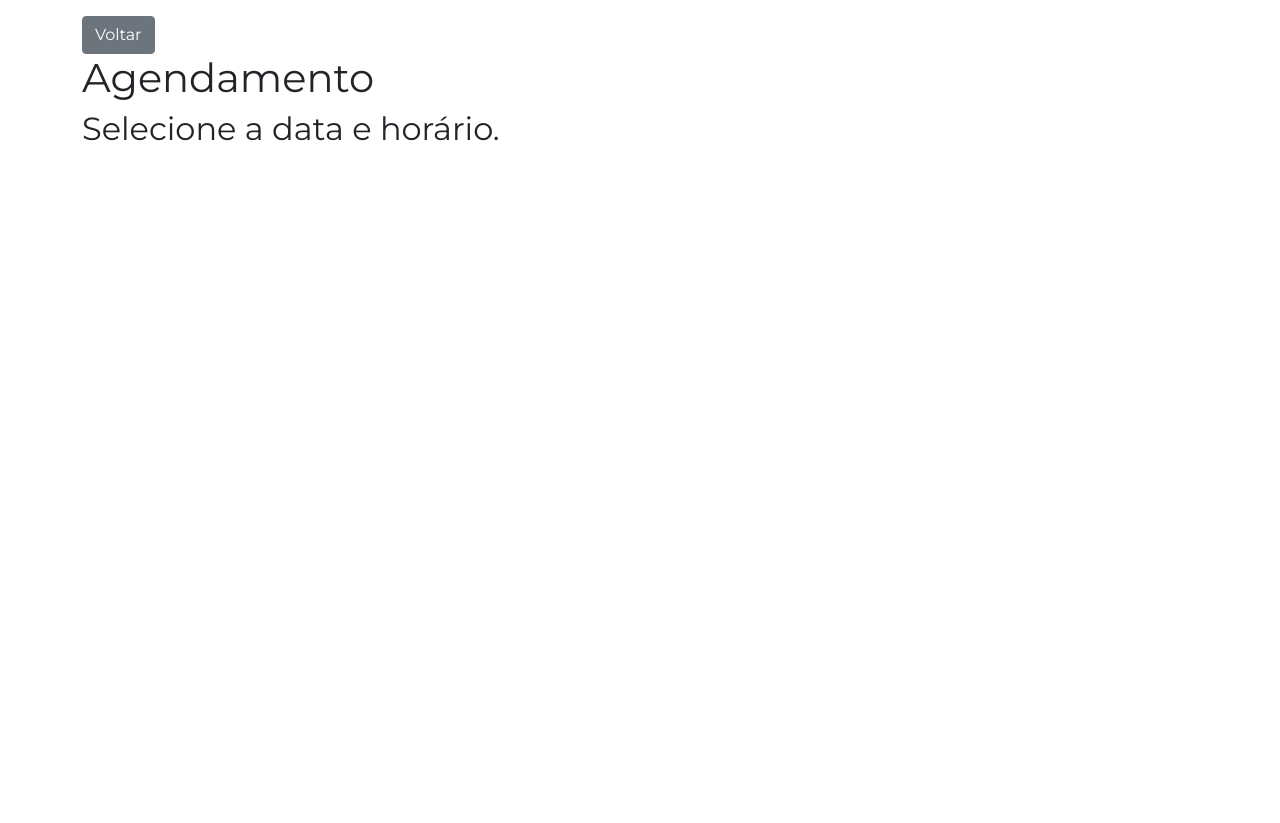
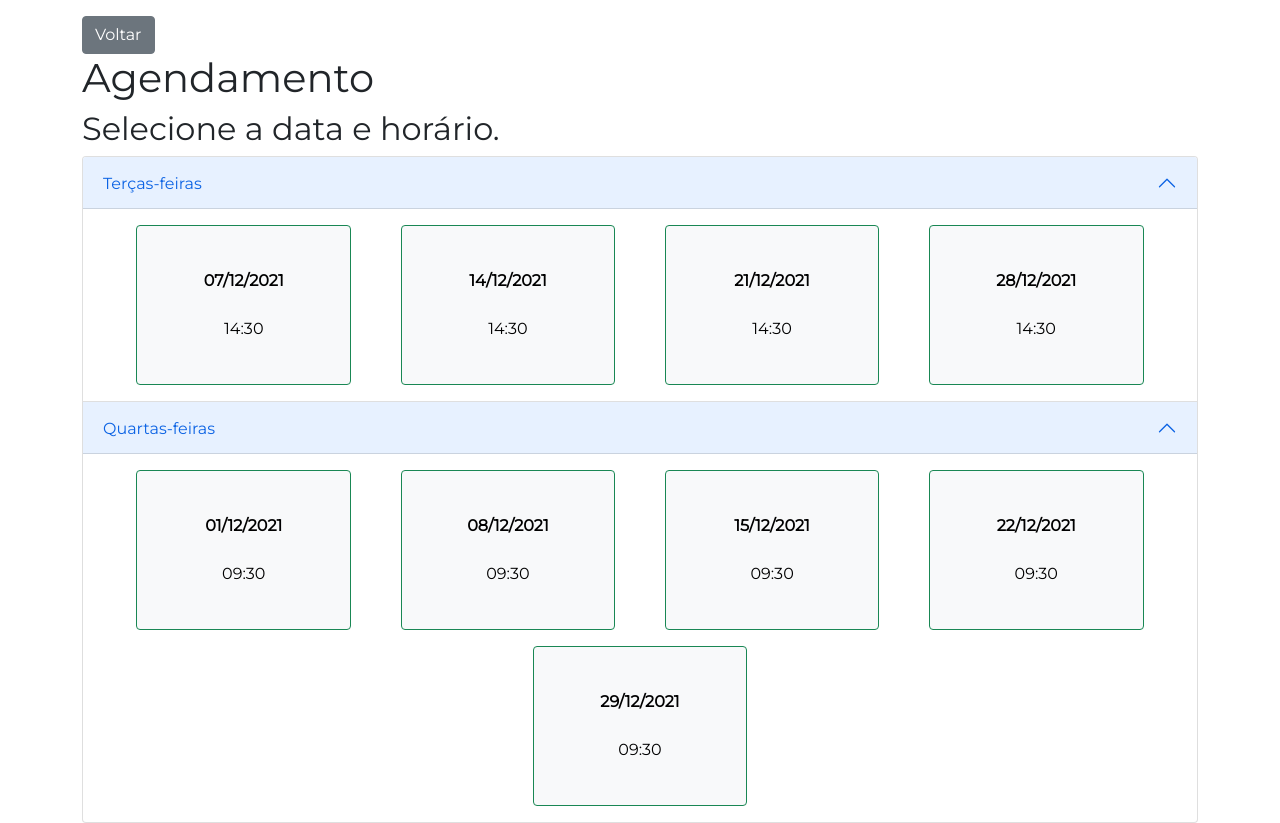
Before and after one commit to RickQs/santos-as-cegas, a Vue app: page /agendamento in a window 1280 px wide. Before the commit the page ends 800 px from the top, so only its background shows below. Built offline with nearby package versions, Linux system fonts and the light colour scheme.

Commit message:
refactor: ajustes estilização

```diff
--- a/src/views/Agendamento.vue
+++ b/src/views/Agendamento.vue
@@ -12,8 +12,8 @@
                 </h2>
                 <div :id="`panelsStayOpen-collapse${capitalizeString(weekday)}`" class="accordion-collapse collapse show" :aria-labelledby="`panelsStayOpen-heading${capitalizeString(weekday)}`">
                     <div class="accordion-body">
-                        <div class="d-flex justify-content-evenly flex-wrap">
-                            <router-link v-for="items in date" :key="items.id" to="views/cadastro" class="btn btn-light border-success">
+                        <div class="d-flex justify-content-evenly flex-wrap gap-3">
+                            <router-link v-for="items in date" :key="items.id" to="views/cadastro" class="date-card d-flex flex-column justify-content-center btn btn-light border-success">
                                 <span>
                                     <strong>{{ items.date }}</strong>
                                 </span>
@@ -34,7 +34,7 @@
 export default {
     data() {
         return {
-                dates: dates[0],
+            dates,
             weekdays: ['Terças-feiras', 'Quartas-feiras']
         }
     },
@@ -47,5 +47,8 @@
 </script>
 
 <style scoped>
-
+    .date-card {
+        width: 20%;
+        height: 20vh;
+    }
 </style>
```
Lines whose indentation alone changed are shown as unchanged.
